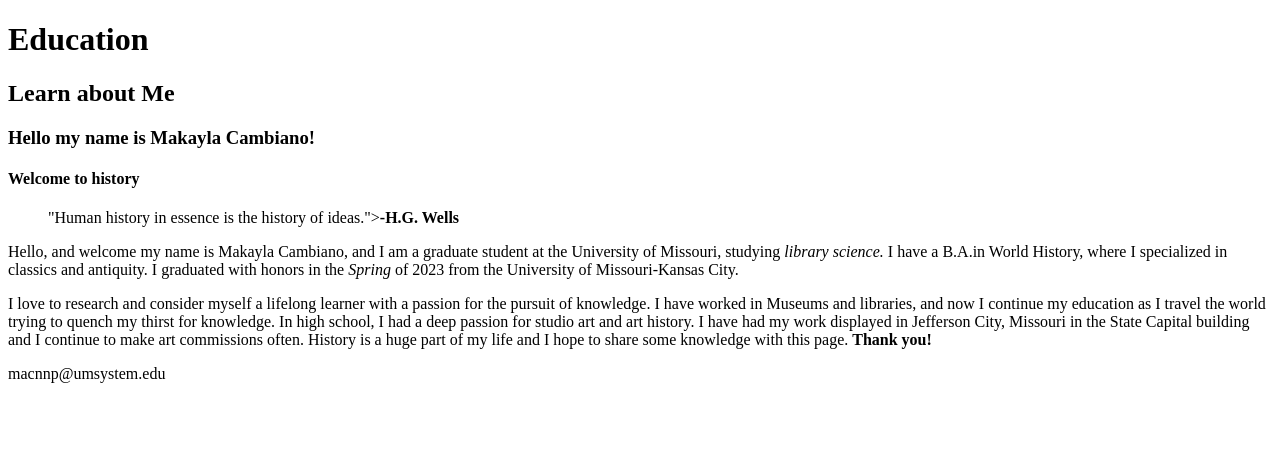
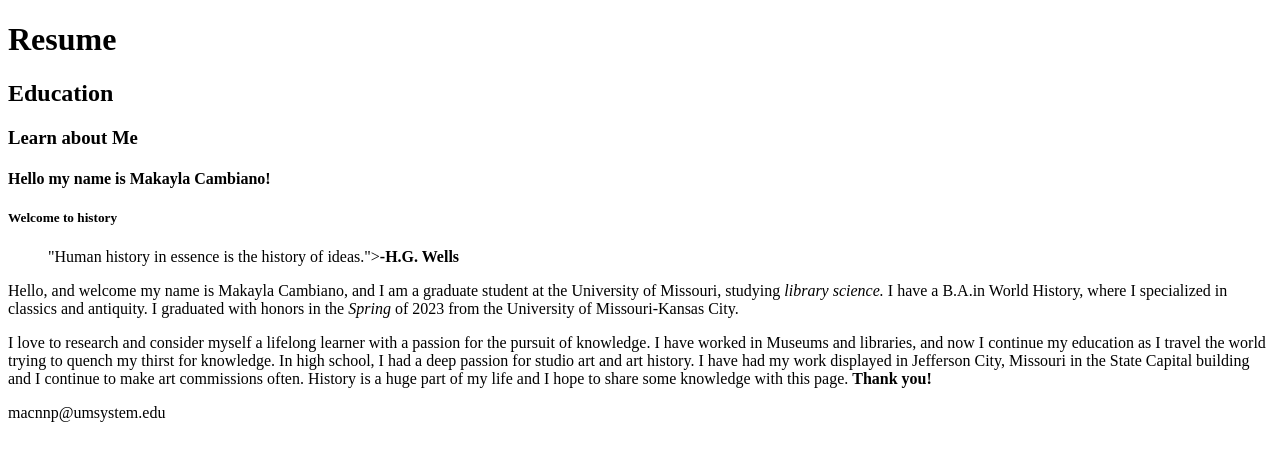
Before and after one commit to MakaylaCam/MakaylaCam.github.io, a plain HTML site: page about.html in a window 1280 px wide. Drawn offline with Linux system fonts and the light colour scheme.

Commit message:
Add files via upload

```diff
--- a/about.html
+++ b/about.html
@@ -13,7 +13,7 @@
 <html>
 <head>
   <p><span style="border: 12px solid black">"Resume"</span></p>
- <link rel="stylesheet" href="resume.html"<link
+
 </head>
 <body>
 
@@ -37,11 +37,14 @@
     </head>
     <body>
         <--Homepage educational background and self introduction -->
+<h1>Resume</h1><link rel="stylesheet" href="resume.html">
+
+
        <main><link rel="stylesheet" href="resume.html"></main>
-            <h1>Education</h1>
-        <h2>Learn about Me</h2>
-        <h3>Hello my name is Makayla Cambiano!</h3>
-        <h4>Welcome to history</h4>
+            <h2>Education</h2>
+        <h3>Learn about Me</h3>
+        <h4>Hello my name is Makayla Cambiano!</h4>
+        <h5>Welcome to history</h5>
 
         <blockquote>"Human history in essence is the history of ideas."><strong>-H.G. Wells</strong></blockquote>
         <p>Hello, and welcome my name is Makayla Cambiano, and I am a graduate student at the University of Missouri, studying <em>library science.</em>
```
